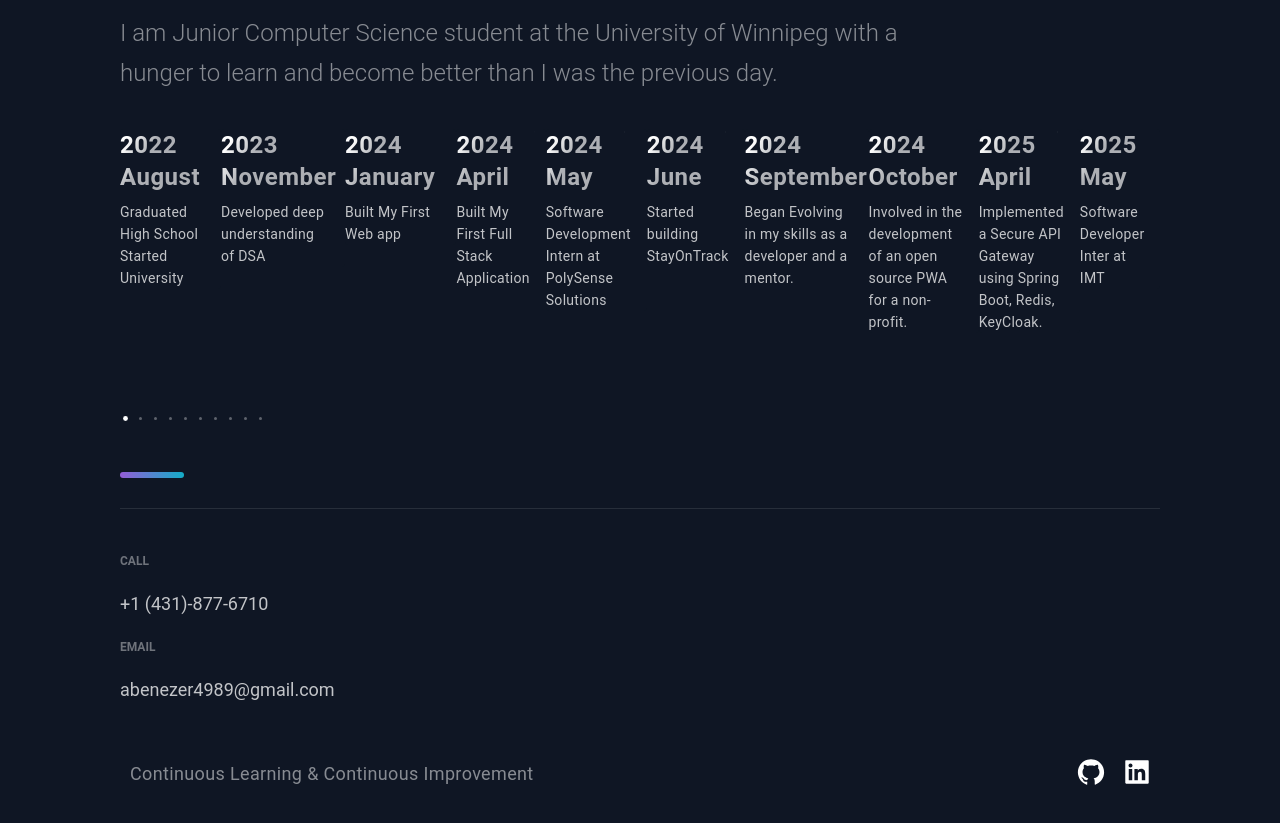
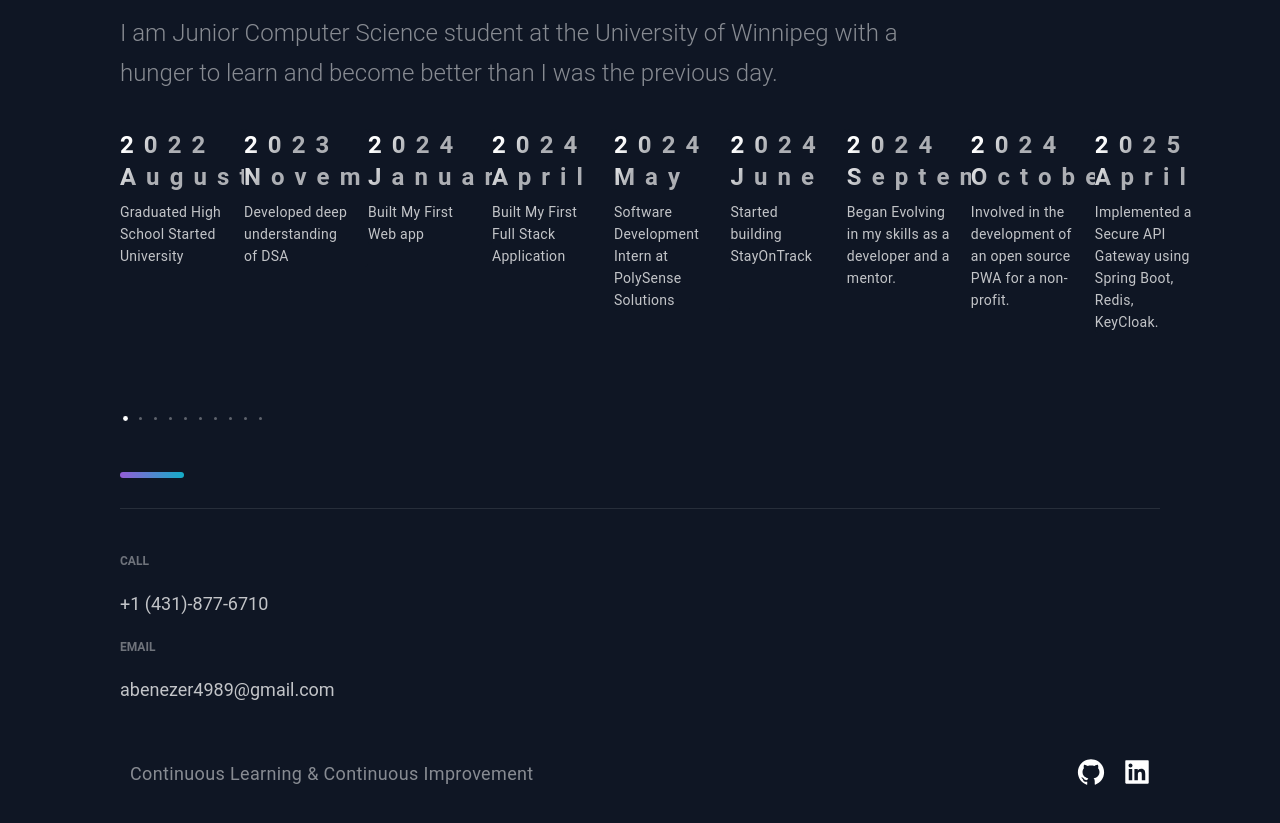
Before and after one commit to calmHeaven/NEXTJSPortfolio, a Next.js app: page / in a window 1280 px wide. Shown: the part 3300-4123 px from the top of the page. Built offline with nearby package versions, Linux system fonts and the light colour scheme.

Commit message:
Change letter-spacing in CarouselItemTitle style

```diff
--- a/src/components/TimeLine/TimeLineStyles.js
+++ b/src/components/TimeLine/TimeLineStyles.js
@@ -64,7 +64,7 @@ export const CarouselItemTitle = styled.h4`
   font-weight: bold;
   font-size: 24px;
   line-height: 32px;
-  letter-spacing: 0.02em;
+  letter-spacing: 0.42em;
   display: flex;
   /* This gradient is different due to the size of the Title container, it must transition sooner to be visible on the text */
   background: linear-gradient(121.57deg, #FFFFFF 10%, rgba(255, 255, 255, 0.66) 30.15%);
```
